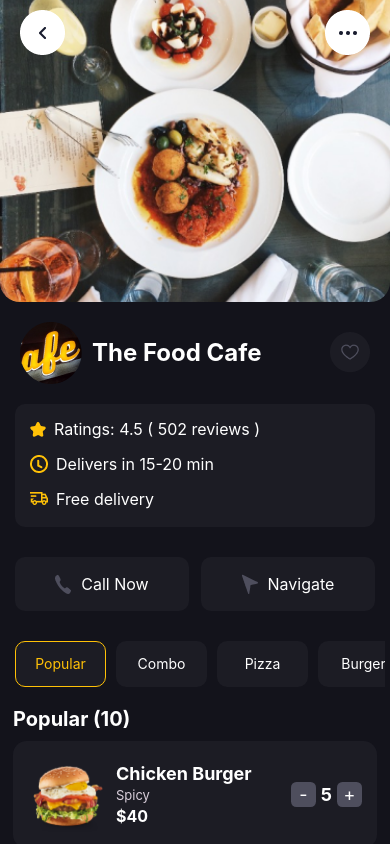
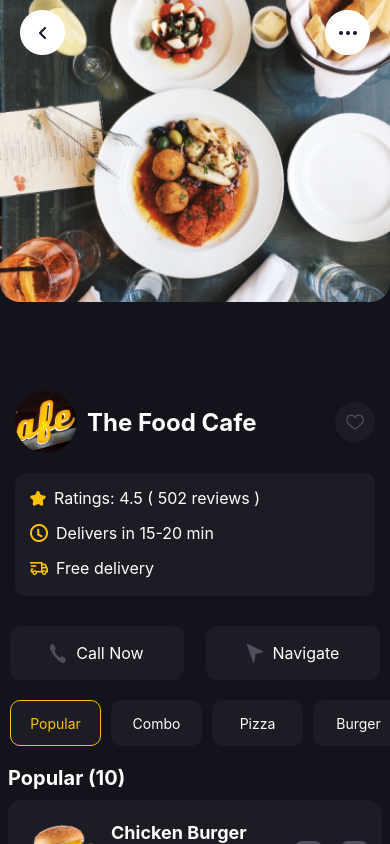
Before and after one commit to krepinnegga/AssessmentApp, a React Native app: screen / in a window 390 px wide. Built offline with nearby package versions, Linux system fonts and the light colour scheme.

Commit message:
Removed Unused imports and fixed sticky bar

```diff
--- a/Components/Categories.tsx
+++ b/Components/Categories.tsx
@@ -1,7 +1,8 @@
-import {View, Text, FlatList, TouchableOpacity, StyleSheet} from 'react-native';
-import {Category} from '../ConstantData';
-import React, {useState} from 'react';
+import React, { useState } from 'react';
+import { View, Text, ScrollView, TouchableOpacity, StyleSheet } from 'react-native';
+import { Category } from '../ConstantData';
 import FoodListing from './FoodListing';
+import Details from './Details';
 
 interface ICategories {
   id: number;
@@ -9,35 +10,35 @@ interface ICategories {
 }
 
 const Categories: React.FC = () => {
-  const [selectedCategory, setSelectedCategory] = useState<string>("Popular");
+  const [selectedCategory, setSelectedCategory] = useState<string>('Popular');
 
   const handleCategoryPress = (category: string) => {
     setSelectedCategory(category);
   };
 
   return (
-    <View>
-      <View>
-        <FlatList
+    <View style={styles.container}>
+      <View style={styles.headerContainer}>
+        <Details />
+      </View>
+      <ScrollView
         horizontal
         showsHorizontalScrollIndicator={false}
-          data={Category}
-          renderItem={({item}: {item: ICategories}) => {
+        contentContainerStyle={styles.scrollViewContent}>
+        {Category.map((item: ICategories) => {
           const isSelected = item.name === selectedCategory;
           return (
             <TouchableOpacity
+              key={item.id}
               onPress={() => handleCategoryPress(item.name)}
               style={[styles.item, isSelected && styles.selectedItem]}>
               <Text style={[styles.text, isSelected && styles.selectedText]}>
-                  {item?.name}
+                {item.name}
               </Text>
             </TouchableOpacity>
           );
-          }}
-          keyExtractor={item => item.id.toString()}
-          contentContainerStyle={styles.container}
-        />
-      </View>
+        })}
+      </ScrollView>
       <FoodListing categoryFilter={selectedCategory} />
     </View>
   );
@@ -45,9 +46,16 @@ const Categories: React.FC = () => {
 
 const styles = StyleSheet.create({
   container: {
-    paddingTop: 30,
-    paddingHorizontal:10,
-    zIndex: 2,
+    flex: 1,
+    backgroundColor: '#13131B'
+  },
+  headerContainer: {
+    paddingBottom: 20,
+  },
+  scrollViewContent: {
+    flexDirection: 'row',
+    alignItems: 'center',
+    paddingLeft: 10,
   },
   item: {
     width: 91,
--- a/Components/CategoryFilter.tsx
+++ b/Components/CategoryFilter.tsx
@@ -1,10 +1,11 @@
-import { Animated, Image, Text, StyleSheet, View, Dimensions, TouchableOpacity} from 'react-native';
+import { Animated, Dimensions} from 'react-native';
 import React from 'react'
-import { HEADER_HEIGHT_EXPANDED, HEADER_HEIGHT_NARROWED } from '../ConstantData';
+import { HEADER_HEIGHT_NARROWED } from '../ConstantData';
 import Categories from './Categories';
 
 
-const {width: Width} = Dimensions.get('window');
+
+const {height: Height} = Dimensions.get('window');
 
 interface Props {
     scrollY: Animated.Value;
@@ -28,122 +29,14 @@ const CategoryFilter:React.FC<Props> = ({ scrollY }) => {
       style={{
         zIndex: 3,
         marginTop: HEADER_HEIGHT_NARROWED,
-        paddingTop: HEADER_HEIGHT_EXPANDED,
+        paddingTop: Height < 892 ? 250 : 200,
       }}>
-      <View style={styles.container}>
-        <View style={styles.container}>
-            <View style={styles.mainTitle}>
-                <View style={styles.titleElement}>
-                <Image source={require('../assets/Logo.png')} />
-                <Text style={styles.titleText}>The Food Cafe</Text>
-                </View>
-                <Image source={require('../assets/favorite.png')} />
-            </View>
 
-           {/* Ratings and Delivery time */}
-            <View style={styles.BoxContainer}>
-                <View style={styles.Box}>
-                <View style={styles.innerBox}>
-                    <Image source={require('../assets/Star.png')} />
-                    <Text style={styles.boxText}>Ratings: 4.5 ( 502 reviews )</Text>
-                </View>
-                <View style={styles.innerBox}>
-                    <Image source={require('../assets/Clock.png')} />
-                    <Text style={styles.boxText}>Delivers in 15-20 min</Text>
-                </View>
-                <View style={styles.innerBox}>
-                    <Image source={require('../assets/Delivery.png')} />
-                    <Text style={styles.boxText}>Free delivery</Text>
-                </View>
-                </View>
-            </View>
+      <Categories />
 
-             {/* Button */}
-                <View style={styles.btnContainer}>
-                    <TouchableOpacity style={styles.btn}>
-                    <Image source={require('../assets/call.png')} />
-                    <Text style={styles.boxText}>Call Now</Text>
-                    </TouchableOpacity>
 
-                    <TouchableOpacity style={styles.btn}>
-                    <Image source={require('../assets/compass.png')} />
-                    <Text style={styles.boxText}>Navigate</Text>
-                    </TouchableOpacity>
-                </View>
-           {/* Button */}
-        </View>
-        <Categories />
-      </View>
+
     </Animated.ScrollView>
   )
 }
 export default CategoryFilter
-
-const styles = StyleSheet.create({
-    container: {
-      flex: 1,
-      paddingHorizontal: 5,
-      backgroundColor: '#13131B'
-    },
-    mainTitle: {
-        display: 'flex',
-        justifyContent: 'space-between',
-        flexDirection: 'row',
-        paddingHorizontal: 10,
-        paddingTop: 20,
-        alignItems: 'center',
-      },
-      titleElement: {
-        display: 'flex',
-        flexDirection: 'row',
-        alignItems: 'center',
-        gap: 10,
-      },
-      titleText: {
-        fontSize: 24,
-        color: '#FFFFFF',
-        fontWeight: 'bold',
-      },
-      Box: {
-        width: Width - 30,
-        height: 123,
-        backgroundColor: '#1C1C24',
-        borderRadius: 10,
-        padding: 15,
-        gap: 15,
-      },
-      BoxContainer: {
-        display: 'flex',
-        alignItems: 'center',
-        paddingVertical: 20,
-      },
-      boxText: {
-        fontSize: 16,
-        color: '#FFFFFF',
-      },
-      innerBox: {
-        display: 'flex',
-        flexDirection: 'row',
-        alignContent: 'center',
-        gap: 8,
-        alignItems: 'center',
-      },
-      btnContainer: {
-        display: 'flex',
-        flexDirection: 'row',
-        justifyContent: 'space-between',
-        marginTop: 10,
-        paddingHorizontal: 5,
-      },
-      btn: {
-        display: 'flex',
-        flexDirection: 'row',
-        gap: 10,
-        width: 174,
-        height: 54,
-        backgroundColor: '#1c1c24',
-        alignItems: 'center',
-        justifyContent: 'center',
-        borderRadius: 10,
-      },
-  });
--- /dev/null
+++ b/Components/Details.tsx
@@ -0,0 +1,119 @@
+import { StyleSheet, Text, View, Image, Dimensions, TouchableOpacity } from 'react-native'
+import React from 'react'
+const {width: Width} = Dimensions.get('window');
+
+const Details = () => {
+  return (
+    <View style={styles.container}>
+        <View style={styles.mainTitle}>
+            <View style={styles.titleElement}>
+            <Image source={require('../assets/Logo.png')} />
+            <Text style={styles.titleText}>The Food Cafe</Text>
+            </View>
+            <Image source={require('../assets/favorite.png')} />
+        </View>
+
+       {/* Ratings and Delivery time */}
+        <View style={styles.BoxContainer}>
+            <View style={styles.Box}>
+            <View style={styles.innerBox}>
+                <Image source={require('../assets/Star.png')} />
+                <Text style={styles.boxText}>Ratings: 4.5 ( 502 reviews )</Text>
+            </View>
+            <View style={styles.innerBox}>
+                <Image source={require('../assets/Clock.png')} />
+                <Text style={styles.boxText}>Delivers in 15-20 min</Text>
+            </View>
+            <View style={styles.innerBox}>
+                <Image source={require('../assets/Delivery.png')} />
+                <Text style={styles.boxText}>Free delivery</Text>
+            </View>
+            </View>
+        </View>
+
+         {/* Button */}
+            <View style={styles.btnContainer}>
+                <TouchableOpacity style={styles.btn}>
+                <Image source={require('../assets/call.png')} />
+                <Text style={styles.boxText}>Call Now</Text>
+                </TouchableOpacity>
+
+                <TouchableOpacity style={styles.btn}>
+                <Image source={require('../assets/compass.png')} />
+                <Text style={styles.boxText}>Navigate</Text>
+                </TouchableOpacity>
+            </View>
+       {/* Button */}
+    </View>
+  )
+}
+
+export default Details
+
+const styles = StyleSheet.create({
+    container: {
+      flex: 1,
+      paddingHorizontal: 5,
+      backgroundColor: '#13131B'
+    },
+    mainTitle: {
+        display: 'flex',
+        justifyContent: 'space-between',
+        flexDirection: 'row',
+        paddingHorizontal: 10,
+        alignItems: 'center',
+      },
+      titleElement: {
+        display: 'flex',
+        flexDirection: 'row',
+        alignItems: 'center',
+        gap: 10,
+      },
+      titleText: {
+        fontSize: 24,
+        color: '#FFFFFF',
+        fontWeight: 'bold',
+      },
+      Box: {
+        width: Width - 30,
+        height: 123,
+        backgroundColor: '#1C1C24',
+        borderRadius: 10,
+        padding: 15,
+        gap: 15,
+      },
+      BoxContainer: {
+        display: 'flex',
+        alignItems: 'center',
+        paddingVertical: 20,
+      },
+      boxText: {
+        fontSize: 16,
+        color: '#FFFFFF',
+      },
+      innerBox: {
+        display: 'flex',
+        flexDirection: 'row',
+        alignContent: 'center',
+        gap: 8,
+        alignItems: 'center',
+      },
+      btnContainer: {
+        display: 'flex',
+        flexDirection: 'row',
+        justifyContent: 'space-between',
+        marginTop: 10,
+        paddingHorizontal: 5,
+      },
+      btn: {
+        display: 'flex',
+        flexDirection: 'row',
+        gap: 10,
+        width: 174,
+        height: 54,
+        backgroundColor: '#1c1c24',
+        alignItems: 'center',
+        justifyContent: 'center',
+        borderRadius: 10,
+      },
+  });
--- a/ConstantData.ts
+++ b/ConstantData.ts
@@ -58,12 +58,4 @@ export const Category = [
       slug: 'Pasta',
       description: 'Chilli Hot',
     },
-    {
-      id: 5,
-      name: 'Fetuccini Pasta',
-      price: 40,
-      image: require('./assets/pasta.png'),
-      slug: 'Pasta',
-      description: 'Chilli Hot',
-    },
   ];
--- a/app.json
+++ b/app.json
@@ -9,7 +9,7 @@
     "splash": {
       "image": "./assets/Logo.png",
       "resizeMode": "contain",
-      "backgroundColor": "#ffffff"
+      "backgroundColor": "#13131B"
     },
     "assetBundlePatterns": [
       "**/*"
--- a/package.json
+++ b/package.json
@@ -15,7 +15,9 @@
     "expo-status-bar": "~1.11.1",
     "react": "18.2.0",
     "react-native": "0.73.6",
-    "react-native-safe-area-context": "^4.9.0"
+    "react-native-safe-area-context": "^4.9.0",
+    "react-native-reanimated": "~3.6.2",
+    "react-native-gesture-handler": "~2.14.0"
   },
   "devDependencies": {
     "@babel/core": "^7.20.0",
```
Also changed, not shown: App.tsx (+5 -2 lines), 1 other file (tests, documents, lock files or other folders). Lines whose indentation alone changed are shown as unchanged.
